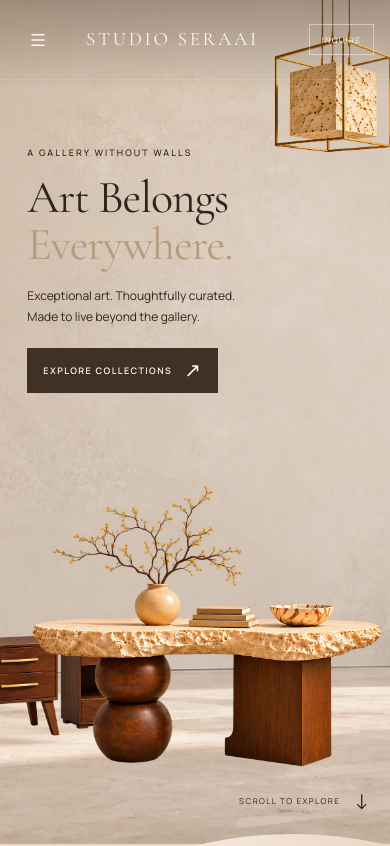
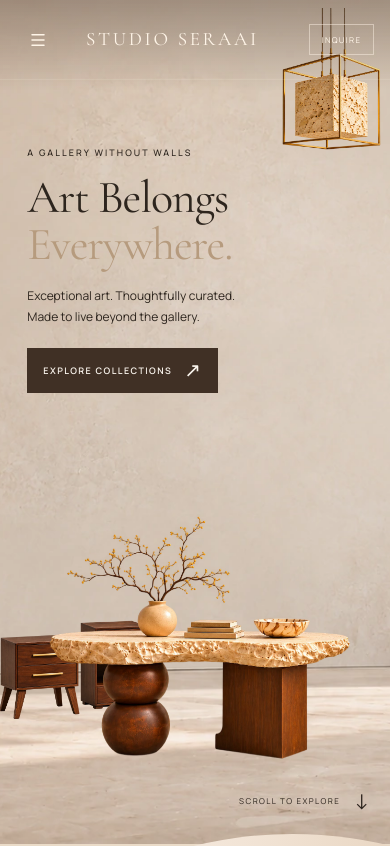
Before and after one commit to studioseraai/studioseraai, a Next.js app: page / in a window 390 px wide. Shown: the top 846 px of the page. Built offline with nearby package versions, Linux system fonts and the light colour scheme.

Commit message:
Refine V2 hero composition and responsive alignment without changing animations

```diff
--- a/app/gallery-components/StudioSeraaiAnimatedHero.module.css
+++ b/app/gallery-components/StudioSeraaiAnimatedHero.module.css
@@ -9,10 +9,10 @@
 .sideTables, .mainTable, .cube {position:absolute; pointer-events:none; will-change:transform,opacity;}
 .sideTables img,.mainTable img,.cube img {display:block;width:100%;height:auto;}
 /* Position the transparent full-canvas product PNGs, not a flat composite. */
-.sideTables {left:-5%; bottom:4%; width:38%; z-index:2; animation:sideIn 1.35s var(--ease) .45s both;}
-.mainTable {left:20%; bottom:-4%; width:65%; z-index:3; animation:tableIn 1.55s var(--ease) .16s both;}
-.cube {right:3.5%; top:-15%; width:30%; z-index:2; animation:cubeIn 1.55s var(--ease) 0s both;}
-.copy {position:absolute; left:8%; top:21%; z-index:4; max-width:45%;}
+.sideTables {left:1.5%; bottom:7%; width:32%; z-index:2; animation:sideIn 1.35s var(--ease) .45s both;}
+.mainTable {left:26%; bottom:4%; width:58%; z-index:3; animation:tableIn 1.55s var(--ease) .16s both;}
+.cube {right:8%; top:-8%; width:26%; z-index:2; animation:cubeIn 1.55s var(--ease) 0s both;}
+.copy {position:absolute; left:10%; top:24%; z-index:4; max-width:41%;}
 .eyebrow {margin:0 0 19px; letter-spacing:.30em; font-size:clamp(10px,.9vw,14px); font-weight:500; animation:copyIn .9s var(--ease) 1.06s both;}
 .title {margin:0; font:400 clamp(58px,5.4vw,104px)/.99 var(--font-display), Georgia,serif; letter-spacing:-.035em; animation:copyIn 1s var(--ease) 1.2s both;}
 .title em {font-weight:400;}
@@ -27,7 +27,7 @@
 @keyframes tableIn {from {opacity:0;transform:translate3d(0,85%,0);}to {opacity:1;transform:translate3d(0,0,0);}}
 @keyframes sideIn {from {opacity:0;transform:translate3d(-105%,0,0);}to {opacity:1;transform:translate3d(0,0,0);}}
 @keyframes copyIn {from {opacity:0;transform:translate3d(0,30px,0);}to {opacity:1;transform:translate3d(0,0,0);}}
-@media(max-width:1100px){.hero{height:800px}.copy{left:7%;top:20%;max-width:58%}.title{font-size:clamp(55px,7vw,82px)}.sideTables{width:45%;left:-8%;bottom:5%}.mainTable{width:82%;left:12%;bottom:2%}.cube{width:40%;right:-2%;top:-9%}}
+@media(max-width:1100px){.hero{height:800px}.copy{left:8%;top:20%;max-width:54%}.title{font-size:clamp(55px,7vw,82px)}.sideTables{width:39%;left:0%;bottom:8%}.mainTable{width:72%;left:21%;bottom:6%}.cube{width:35%;right:4%;top:-5%}}
 @media(max-width:650px){
   .hero{height:max(790px,100svh);max-height:none;min-height:750px}
   .room{object-position:47% center}.navBackdrop{height:90px}
@@ -36,9 +36,9 @@
   .title{font-size:clamp(43px,11vw,65px)}
   .description{font-size:12px;margin:18px 0 21px}
   .cta{min-height:45px;padding:12px 16px;font-size:9px;gap:12px}
-  .cube{width:55%;top:-2%;right:-13%}
-  .sideTables{width:65%;left:-19%;bottom:10%}
-  .mainTable{width:130%;left:-12%;bottom:9%}
+  .cube{width:46%;top:1%;right:-8%}
+  .sideTables{width:52%;left:-7%;bottom:13%}
+  .mainTable{width:112%;left:-5%;bottom:10%}
   .scrollHint{font-size:8px;bottom:3%;right:5%}
 }
 @media(prefers-reduced-motion:reduce){
```
